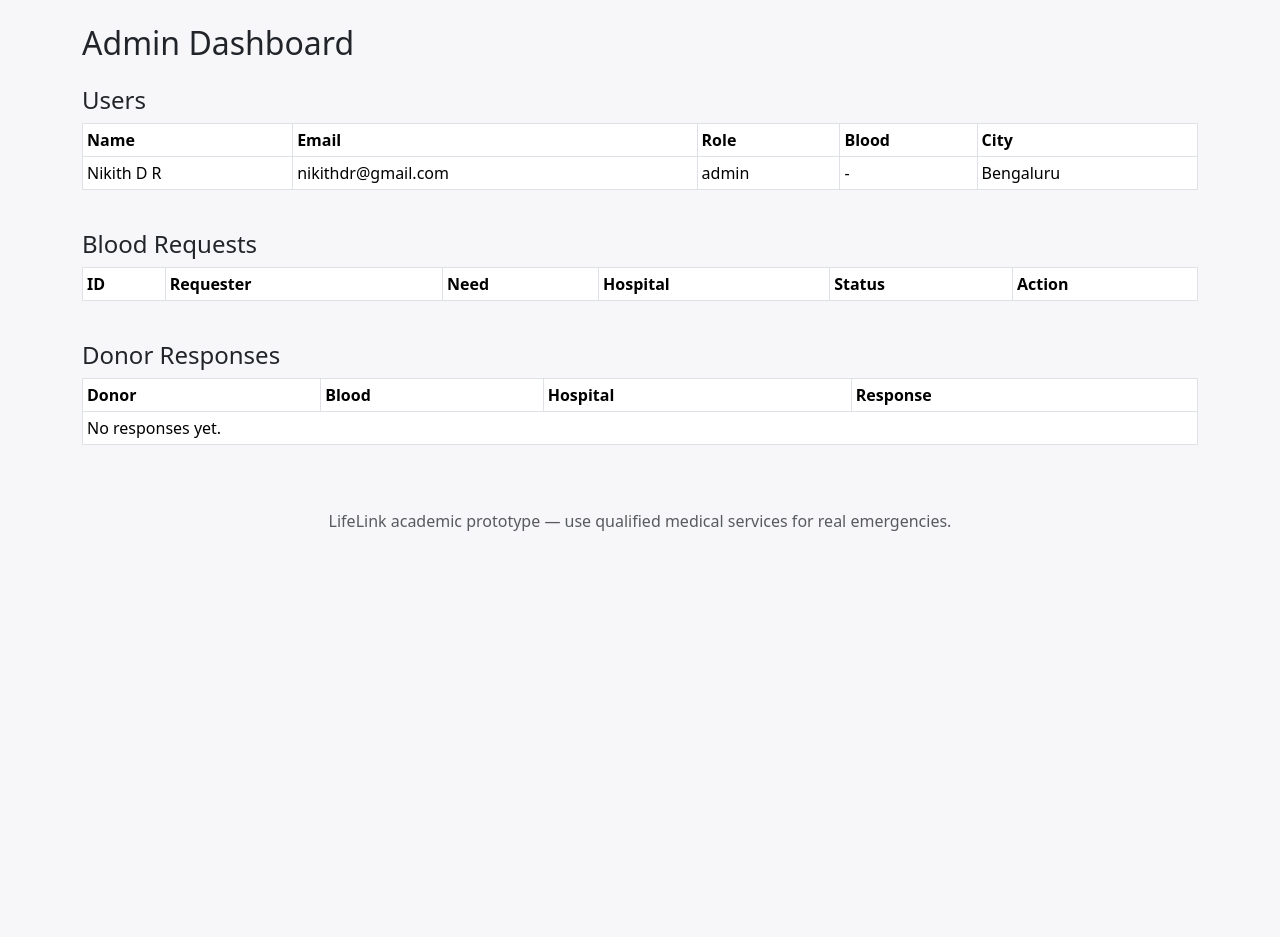
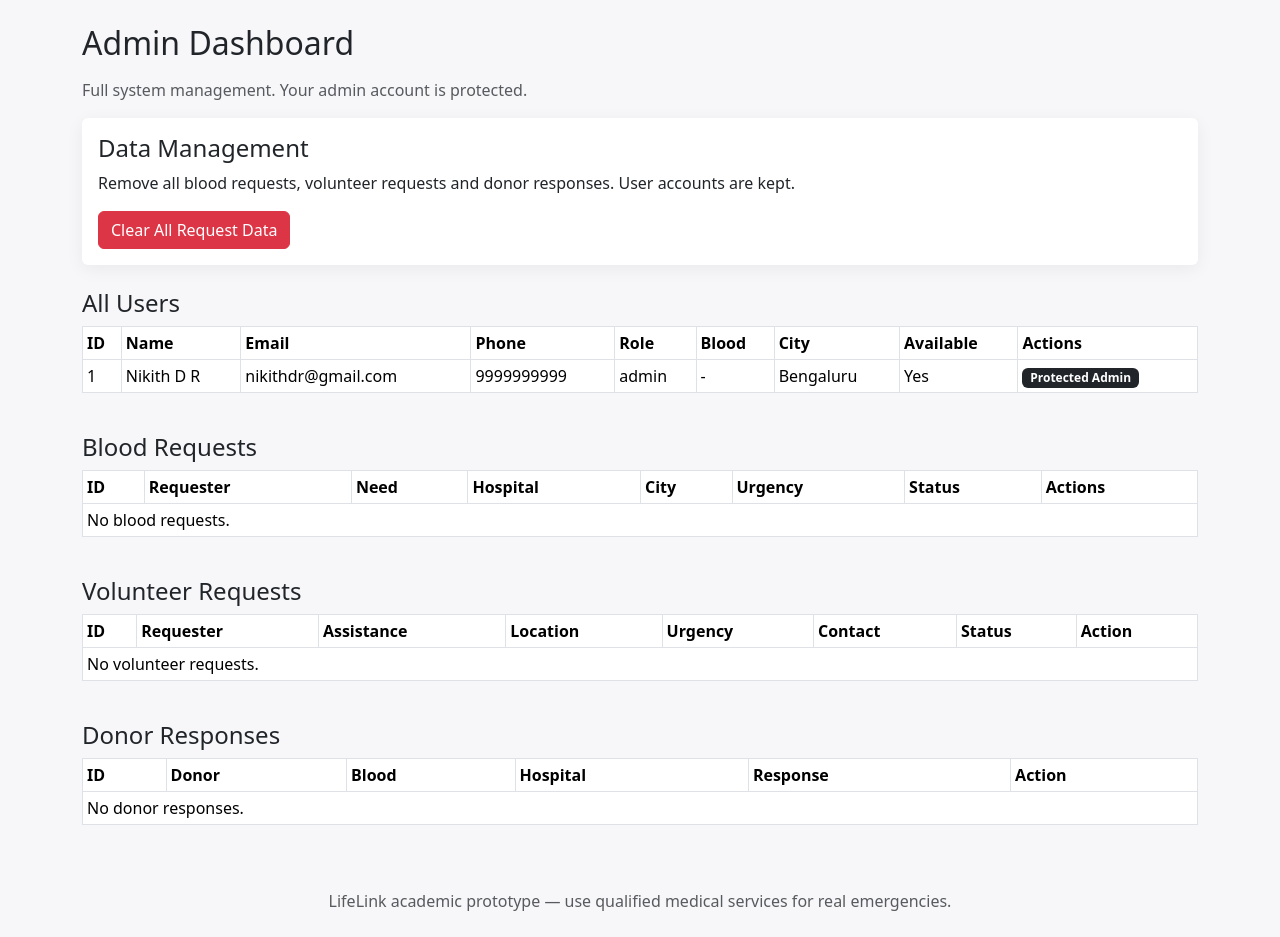
Before and after one commit to nikith-dr/LifeLink-Community-Blood-Donor-Network, a Flask app: page /admin in a window 1280 px wide. Shown: the part 56-993 px from the top of the page. Before the commit the page ends 587 px from the top, so only its background shows below. Run offline with Flask 3, Linux system fonts and the light colour scheme; the visitor is signed in with stand-in values (Sample User, id 1); data comes from the database, SQL or seed files in the repository; data that the repository does not hold is empty; parts of the project's set-up code (start-up, migrations or seed data) failed here and were passed over.

Commit message:
Enhance admin dashboard layout and functionality
Updated the admin dashboard template to include additional management features and improved user interface elements.

```diff
--- a/templates/admin.html
+++ b/templates/admin.html
@@ -1,9 +1,93 @@
-{% extends "base.html" %}{% block title %}Admin Dashboard{% endblock %}
-{% block content %}<h2>Admin Dashboard</h2>
-<h4 class="mt-4">Users</h4><div class="table-responsive"><table class="table table-bordered table-sm"><tr><th>Name</th><th>Email</th><th>Role</th><th>Blood</th><th>City</th></tr>{% for u in users %}<tr><td>{{u.name}}</td><td>{{u.email}}</td><td>{{u.role}}</td><td>{{u.blood_group or '-'}}</td><td>{{u.city}}</td></tr>{% endfor %}</table></div>
-<h4 class="mt-4">Blood Requests</h4><div class="table-responsive"><table class="table table-bordered table-sm"><tr><th>ID</th><th>Requester</th><th>Need</th><th>Hospital</th><th>Status</th><th>Action</th></tr>{% for r in reqs %}<tr><td>{{r.id}}</td><td>{{r.requester_name}}</td><td>{{r.blood_group}} / {{r.units}}</td><td>{{r.hospital}}</td><td>{{r.status}}</td><td>
+{% extends "base.html" %}
+{% block title %}Admin Dashboard{% endblock %}
+{% block content %}
+<h2 class="mb-3">Admin Dashboard</h2>
+<p class="text-muted">Full system management. Your admin account is protected.</p>
+
+<div class="card mb-4">
+  <div class="card-body">
+    <h4>Data Management</h4>
+    <p>Remove all blood requests, volunteer requests and donor responses. User accounts are kept.</p>
+    <form method="post" action="{{ url_for('clear_data') }}" onsubmit="return confirm('Clear all blood requests, volunteer requests and donor responses?');">
+      <button class="btn btn-danger" type="submit">Clear All Request Data</button>
+    </form>
+  </div>
+</div>
+
+<h4 class="mt-4">All Users</h4>
+<div class="table-responsive">
+<table class="table table-bordered table-sm align-middle">
+<tr><th>ID</th><th>Name</th><th>Email</th><th>Phone</th><th>Role</th><th>Blood</th><th>City</th><th>Available</th><th>Actions</th></tr>
+{% for u in users %}
+<tr>
+<td>{{u.id}}</td><td>{{u.name}}</td><td>{{u.email}}</td><td>{{u.phone}}</td><td>{{u.role}}</td><td>{{u.blood_group or '-'}}</td><td>{{u.city}}</td>
+<td>{{ 'Yes' if u.available else 'No' }}</td>
+<td>
+{% if u.email|lower == admin_email|lower %}
+<span class="badge bg-dark">Protected Admin</span>
+{% else %}
+<form method="post" action="{{ url_for('admin_change_role', user_id=u.id) }}" class="mb-1">
+<select name="role" class="form-select form-select-sm mb-1">
+<option value="donor" {% if u.role=='donor' %}selected{% endif %}>Donor</option>
+<option value="requester" {% if u.role=='requester' %}selected{% endif %}>Requester</option>
+<option value="volunteer" {% if u.role=='volunteer' %}selected{% endif %}>Volunteer</option>
+</select>
+<button class="btn btn-sm btn-primary" type="submit">Change Role</button>
+</form>
+<form method="post" action="{{ url_for('admin_toggle_availability', user_id=u.id) }}" class="d-inline">
+<button class="btn btn-sm btn-outline-secondary" type="submit">{{ 'Disable' if u.available else 'Enable' }}</button>
+</form>
+<form method="post" action="{{ url_for('admin_delete_user', user_id=u.id) }}" class="d-inline" onsubmit="return confirm('Delete this user account and its related data?');">
+<button class="btn btn-sm btn-danger" type="submit">Delete</button>
+</form>
+{% endif %}
+</td>
+</tr>
+{% else %}<tr><td colspan="9">No users found.</td></tr>{% endfor %}
+</table>
+</div>
+
+<h4 class="mt-4">Blood Requests</h4>
+<div class="table-responsive">
+<table class="table table-bordered table-sm align-middle">
+<tr><th>ID</th><th>Requester</th><th>Need</th><th>Hospital</th><th>City</th><th>Urgency</th><th>Status</th><th>Actions</th></tr>
+{% for r in reqs %}
+<tr>
+<td>{{r.id}}</td><td>{{r.requester_name}}</td><td>{{r.blood_group}} / {{r.units}} unit(s)</td><td>{{r.hospital}}</td><td>{{r.city}}</td><td>{{r.urgency}}</td><td>{{r.status}}</td>
+<td>
+<form method="post" action="{{url_for('update_request',request_id=r.id,status='Active')}}" class="d-inline"><button class="btn btn-sm btn-outline-primary">Active</button></form>
 <form method="post" action="{{url_for('update_request',request_id=r.id,status='Fulfilled')}}" class="d-inline"><button class="btn btn-sm btn-success">Fulfilled</button></form>
-<form method="post" action="{{url_for('update_request',request_id=r.id,status='Cancelled')}}" class="d-inline"><button class="btn btn-sm btn-outline-danger">Cancel</button></form>
-</td></tr>{% endfor %}</table></div>
-<h4 class="mt-4">Donor Responses</h4><div class="table-responsive"><table class="table table-bordered table-sm"><tr><th>Donor</th><th>Blood</th><th>Hospital</th><th>Response</th></tr>{% for r in responses %}<tr><td>{{r.donor_name}}</td><td>{{r.blood_group}}</td><td>{{r.hospital}}</td><td>{{r.response}}</td></tr>{% else %}<tr><td colspan="4">No responses yet.</td></tr>{% endfor %}</table></div>
+<form method="post" action="{{url_for('update_request',request_id=r.id,status='Cancelled')}}" class="d-inline"><button class="btn btn-sm btn-warning">Cancel</button></form>
+<form method="post" action="{{url_for('admin_delete_blood_request',request_id=r.id)}}" class="d-inline" onsubmit="return confirm('Delete this blood request?');"><button class="btn btn-sm btn-danger">Delete</button></form>
+</td>
+</tr>
+{% else %}<tr><td colspan="8">No blood requests.</td></tr>{% endfor %}
+</table>
+</div>
+
+<h4 class="mt-4">Volunteer Requests</h4>
+<div class="table-responsive">
+<table class="table table-bordered table-sm align-middle">
+<tr><th>ID</th><th>Requester</th><th>Assistance</th><th>Location</th><th>Urgency</th><th>Contact</th><th>Status</th><th>Action</th></tr>
+{% for r in volunteer_reqs %}
+<tr>
+<td>{{r.id}}</td><td>{{r.requester_name}}</td><td>{{r.assistance}}</td><td>{{r.location}}</td><td>{{r.urgency}}</td><td>{{r.contact}}</td><td>{{r.status}}</td>
+<td><form method="post" action="{{url_for('admin_delete_volunteer_request',request_id=r.id)}}" onsubmit="return confirm('Delete this volunteer request?');"><button class="btn btn-sm btn-danger">Delete</button></form></td>
+</tr>
+{% else %}<tr><td colspan="8">No volunteer requests.</td></tr>{% endfor %}
+</table>
+</div>
+
+<h4 class="mt-4">Donor Responses</h4>
+<div class="table-responsive">
+<table class="table table-bordered table-sm align-middle">
+<tr><th>ID</th><th>Donor</th><th>Blood</th><th>Hospital</th><th>Response</th><th>Action</th></tr>
+{% for r in responses %}
+<tr>
+<td>{{r.id}}</td><td>{{r.donor_name}}</td><td>{{r.blood_group}}</td><td>{{r.hospital}}</td><td>{{r.response}}</td>
+<td><form method="post" action="{{url_for('admin_delete_response',response_id=r.id)}}" onsubmit="return confirm('Delete this donor response?');"><button class="btn btn-sm btn-danger">Delete</button></form></td>
+</tr>
+{% else %}<tr><td colspan="6">No donor responses.</td></tr>{% endfor %}
+</table>
+</div>
 {% endblock %}
```
